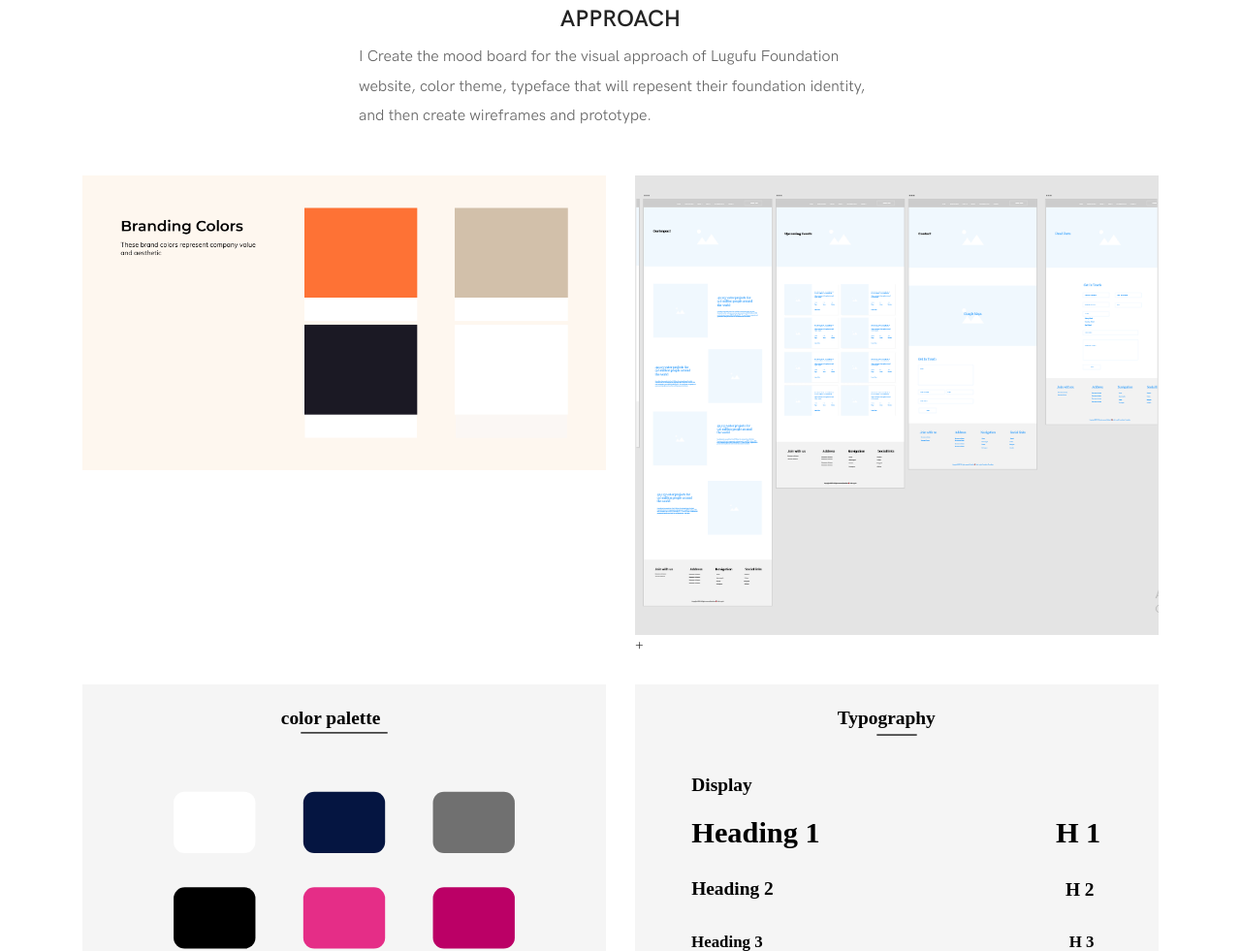
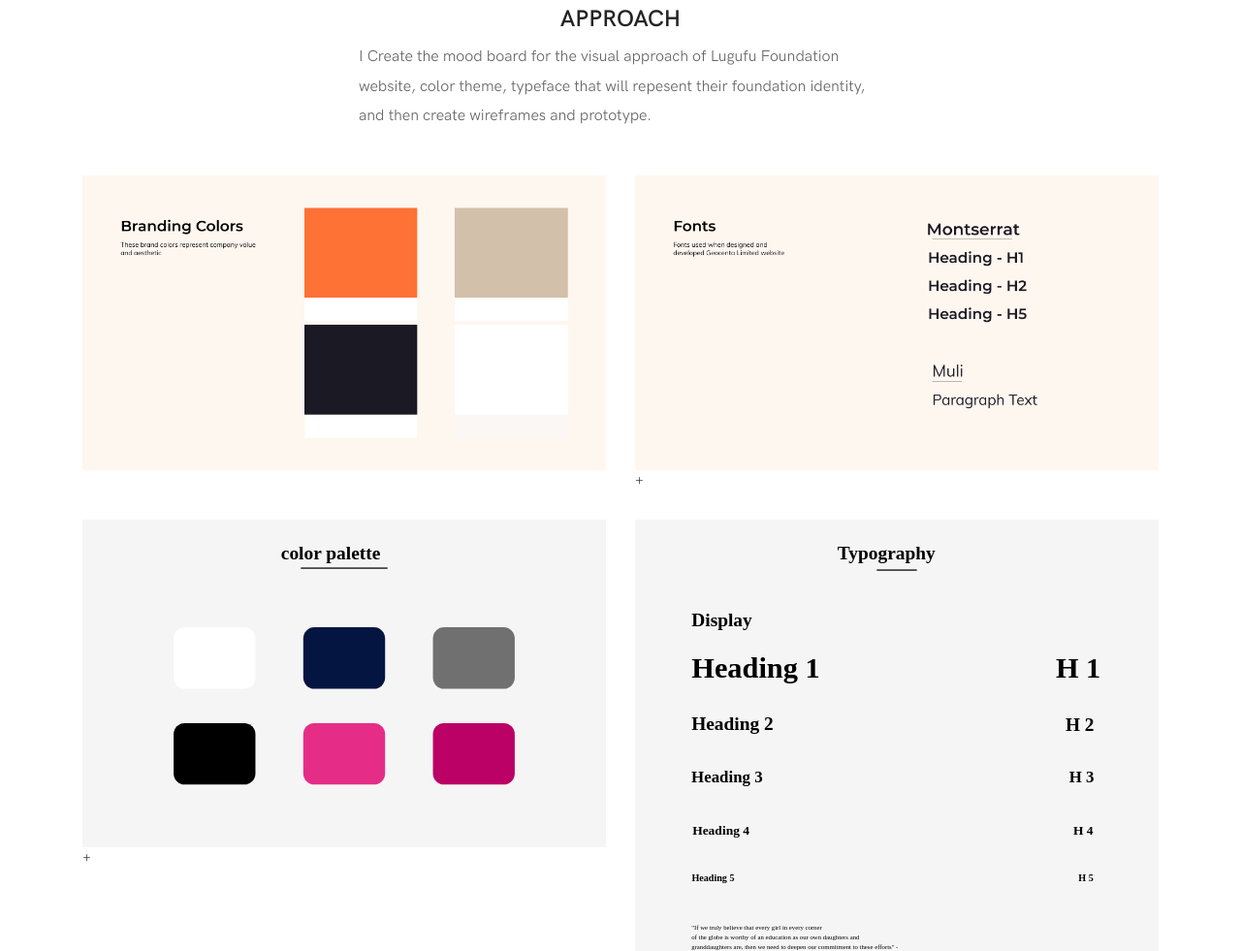
Before and after one commit to AhmadHJabu/Ahmad, a website: page Geocenta-Limited.html in a window 1280 px wide. Shown: the part 985-1966 px from the top of the page at 97% size. Drawn offline with Linux system fonts and the light colour scheme.

Commit message:
change project image

```diff
--- a/Geocenta-Limited.html
+++ b/Geocenta-Limited.html
@@ -159,7 +159,7 @@
    </div>
    <div class="col-md-6 mb-30 single_project_item wow fadeInUp" data-wow-delay="300ms">
     <div class="single-portfolio-content">
-        <img src="img/lugufu/wireframe-02.PNG" alt="Geita Adventist Schools Pre and Primary School home page">
+        <img src="img/Geocenta/Fonts.jpg" alt="Geita Adventist Schools Pre and Primary School home page">
           <div class="hover-content">
         <a href="img/lugufu/wireframe-02.PNG" class="portfolio-img">+</a>
          </div>
```
